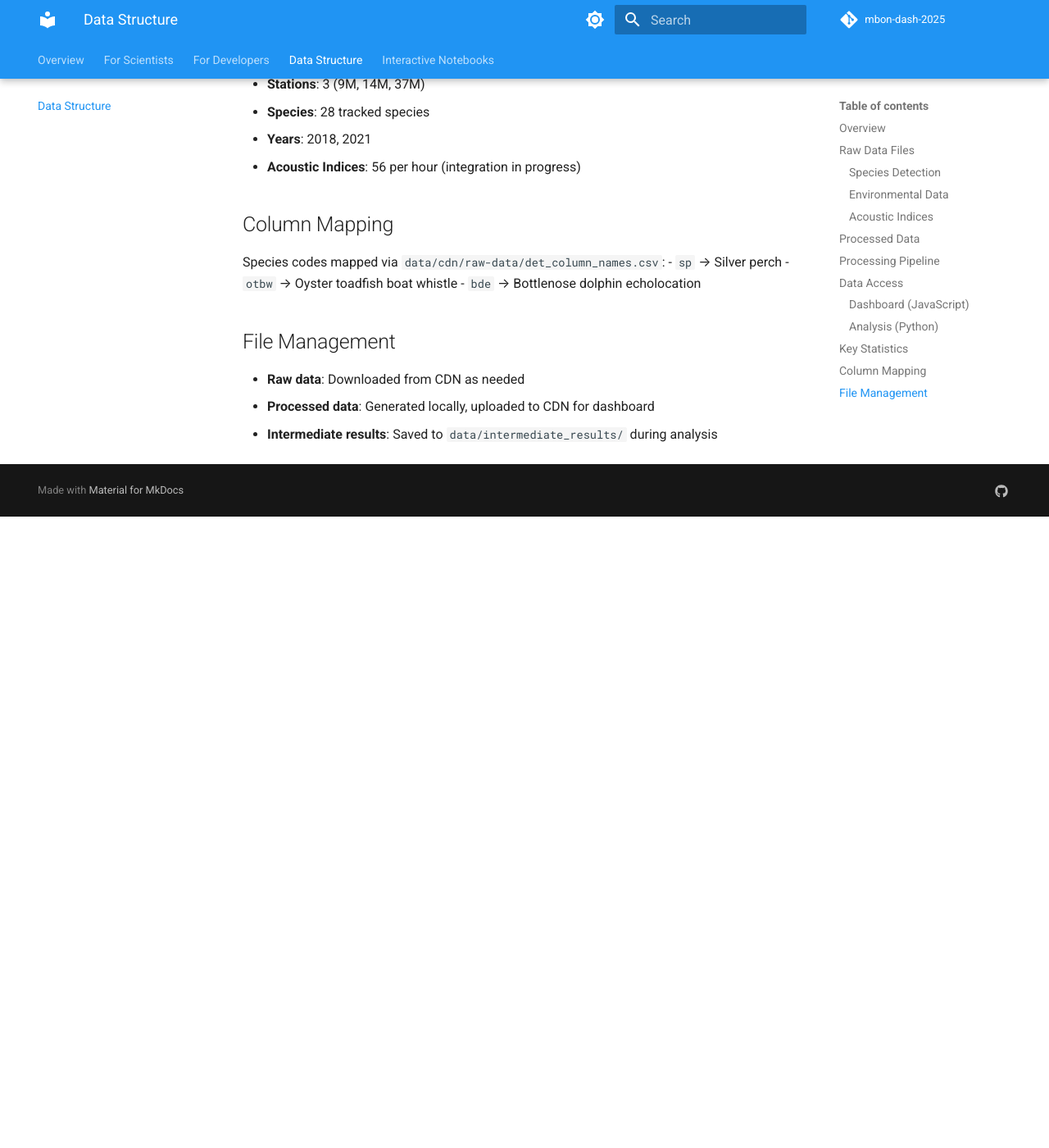
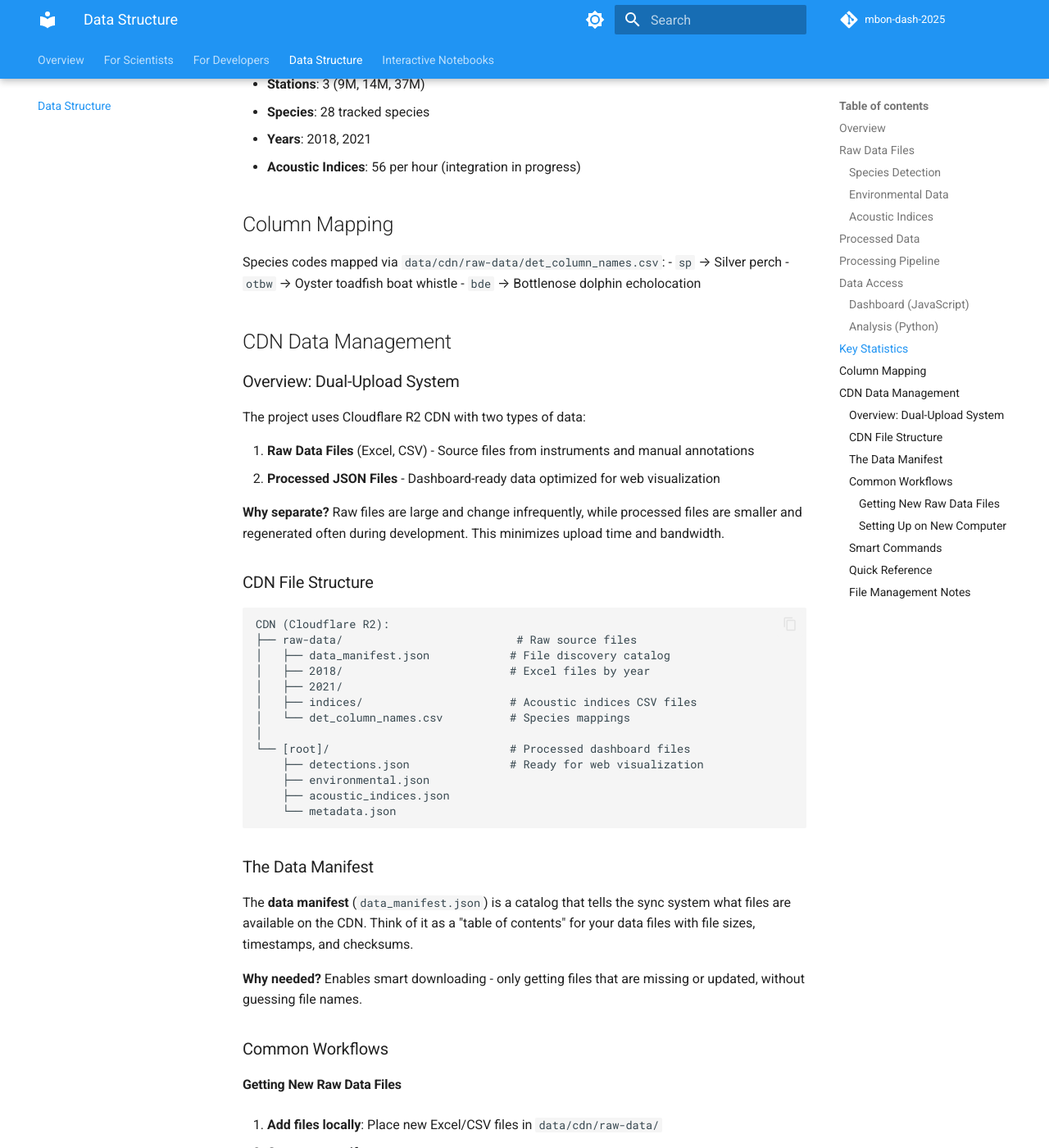
Before and after one commit to Waveform-Analytics/mbon-dash-2025, an MkDocs documentation site: the page built from docs_site/data.md, in a window 1280 px wide and 1400 px high, scrolled down 2073 px. Shown: the whole window at 82% size. Built offline with MkDocs 1.6.1 and Material for MkDocs 9.7.7, drawn with Linux system fonts in a browser that asks for light colours; comment, search, counter and statistics services are not loaded; before the commit the page ends 2703 px from its top, so only the background shows below that; some of the changed text lies outside the part shown.

Commit message:
Add new exploratory notebook for acoustic indices analysis, update data manifest, and expand documentation for CDN data workflows.

````diff
--- a/docs_site/data.md
+++ b/docs_site/data.md
@@ -99,8 +99,113 @@ Species codes mapped via `data/cdn/raw-data/det_column_names.csv`:
 - `otbw` → Oyster toadfish boat whistle
 - `bde` → Bottlenose dolphin echolocation
 
-## File Management
+## CDN Data Management
 
-- **Raw data**: Downloaded from CDN as needed
+### Overview: Dual-Upload System
+
+The project uses Cloudflare R2 CDN with two types of data:
+
+1. **Raw Data Files** (Excel, CSV) - Source files from instruments and manual annotations
+2. **Processed JSON Files** - Dashboard-ready data optimized for web visualization
+
+**Why separate?** Raw files are large and change infrequently, while processed files are smaller and regenerated often during development. This minimizes upload time and bandwidth.
+
+### CDN File Structure
+```
+CDN (Cloudflare R2):
+├── raw-data/                          # Raw source files
+│   ├── data_manifest.json            # File discovery catalog
+│   ├── 2018/                         # Excel files by year
+│   ├── 2021/
+│   ├── indices/                      # Acoustic indices CSV files
+│   └── det_column_names.csv          # Species mappings
+│
+└── [root]/                           # Processed dashboard files
+    ├── detections.json               # Ready for web visualization
+    ├── environmental.json
+    ├── acoustic_indices.json
+    └── metadata.json
+```
+
+### The Data Manifest
+
+The **data manifest** (`data_manifest.json`) is a catalog that tells the sync system what files are available on the CDN. Think of it as a "table of contents" for your data files with file sizes, timestamps, and checksums.
+
+**Why needed?** Enables smart downloading - only getting files that are missing or updated, without guessing file names.
+
+### Common Workflows
+
+#### Getting New Raw Data Files
+
+1. **Add files locally**: Place new Excel/CSV files in `data/cdn/raw-data/`
+
+2. **Generate manifest**:
+   ```bash
+   npm run generate-manifest
+   ```
+
+3. **Upload to CDN**:
+   - Upload `data/cdn/raw-data/` folder to CDN
+   - Upload the `data_manifest.json` file to CDN root
+
+4. **Process locally**:
+   ```bash
+   npm run process-data
+   ```
+
+5. **Upload processed data**: Upload files from `public/data/` to CDN root
+
+#### Setting Up on New Computer
+
+1. **Get latest data**:
+   ```bash
+   npm run sync-data              # Download new/changed files
+   npm run sync-data:check        # Check what needs updating
+   ```
+
+2. **Process if needed**:
+   ```bash
+   uv run scripts/utils/check_data_freshness.py    # Check if processing needed
+   npm run process-data                             # If needed
+   ```
+
+3. **Start development**:
+   ```bash
+   npm run dev
+   ```
+
+### Smart Commands
+
+```bash
+# DATA DISCOVERY & SYNC
+npm run sync-data:check          # Check what files need updating (no downloads)
+npm run sync-data                # Download all new/changed files
+npm run sync-data:force          # Download everything (ignore local versions)
+npm run sync-data:indices        # Just download acoustic indices files
+
+# DATA PREPARATION
+npm run generate-manifest        # Create catalog of local files
+npm run process-data            # Convert Excel files to web format
+uv run scripts/utils/check_data_freshness.py  # Check if reprocessing needed
+
+# DEVELOPMENT
+npm run dev                     # Start dashboard (uses existing data)
+npm run dev:fresh              # Process data then start dashboard
+```
+
+### Quick Reference
+
+| Situation | Commands |
+|-----------|----------|
+| **First time setup** | `npm run sync-data` → `npm run process-data` → `npm run dev` |
+| **Daily development** | `npm run dev` |
+| **New data from collaborator** | `npm run sync-data` → `npm run process-data` |
+| **Added files locally** | `npm run generate-manifest` → upload to CDN |
+| **Dashboard looks wrong** | Check with `check_data_freshness.py` → `npm run process-data` |
+
+### File Management Notes
+
+- **Raw data**: Downloaded from CDN using manifest-based sync
 - **Processed data**: Generated locally, uploaded to CDN for dashboard
 - **Intermediate results**: Saved to `data/intermediate_results/` during analysis
+- **Local cache**: Raw files cached locally to avoid repeated downloads
````
Also changed, not shown: 5 other files.
